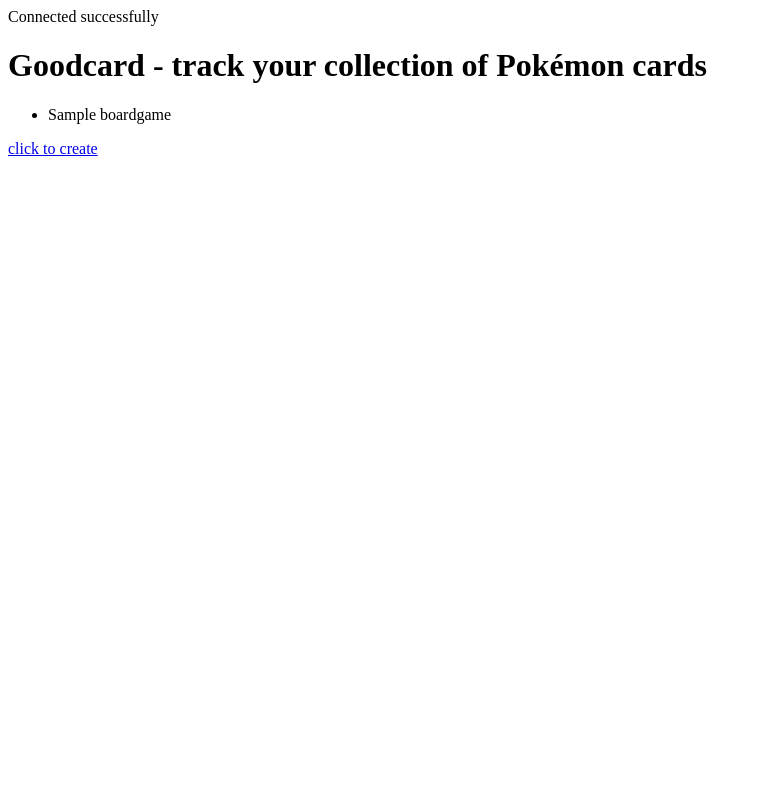
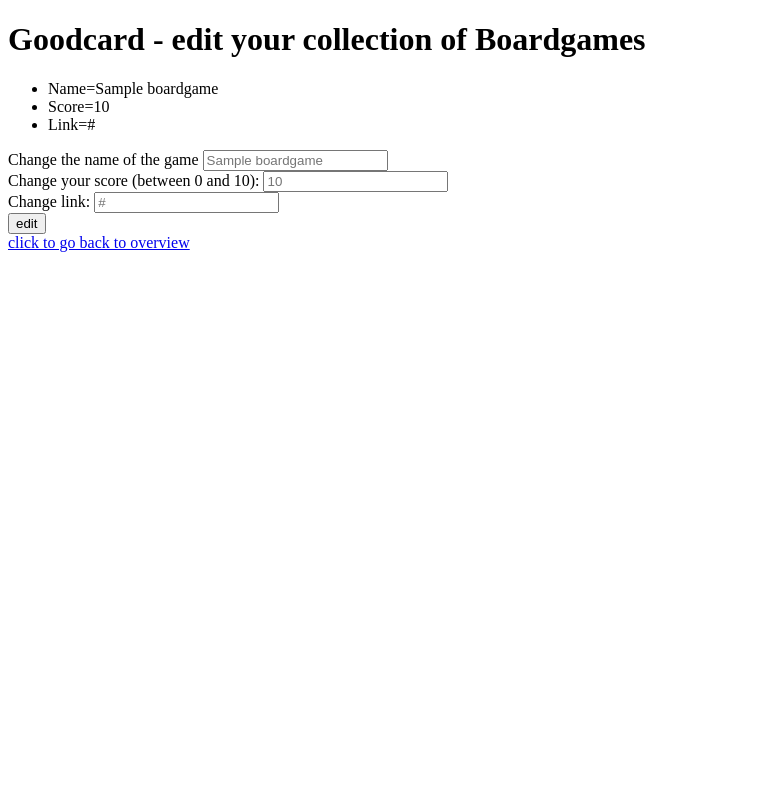
Before and after one commit to becodeorg/verou-3-crud-PieterVermeulenBecode, a PHP site: page /index.php?action=edit&id=1 in a window 1280 px wide. Shown: the whole page, without its empty margins (0-761 px from the left). Run offline with PHP 8.4, Linux system fonts and the light colour scheme; tables that the repository leaves empty or names only in its code hold one stand-in row (values such as "Sample post").

Commit message:
update and delete finished

```diff
--- a/classes/CardRepository.php
+++ b/classes/CardRepository.php
@@ -15,8 +15,7 @@ class CardRepository
 
     public function create(): void
     {
-
-        if(!empty($_GET))
+        if(!empty($_GET['name']))
         {
             $que="INSERT INTO `boardgames` (`name`, `score`, `link`) VALUES ( '{$this->getGet('name')}', '{$this->getGet('score')}', '{$this->getGet('link')}');";
 
@@ -25,29 +24,31 @@ class CardRepository
         }
     // TODO: provide the create logic
 
-
-
-    require 'create.php';
-
     }
     private function getGet($name)
-    {   var_dump($_GET);
-        if(!empty($_GET[$name]))
+    {
+        if(empty($_GET[$name]))
+        {
+            if($name=="score")
+            {
+                return 0;
+            }else
+            {
+                return "empty";
+            }
+        }else
         {
             return $_GET[$name];
         }
-        elseif($name=="score")
-        {
-            return 0;
-        }else
-        {
-            return "empty";
-        }
+
     }
     // Get one
-    public function find(): array
+    public function find($id): array
     {
-
+        $que="SELECT * FROM boardgames WHERE id='{$id}';";
+            $q=$this->databaseManager->connection->prepare($que);
+            $q->execute();
+            return $q->fetchAll(PDO::FETCH_ASSOC);
     }
 
     // Get all
@@ -62,13 +63,45 @@ class CardRepository
         // return $this->databaseManager->connection-> (runYourQueryHere)
     }
 
-    public function update(): void
+    public function update($id): void
     {
+
+            if(!empty($_GET['name']))
+            {
+                $que="UPDATE boardgames SET `name` = '{$_GET['name']}' WHERE id = '{$id}';";
+                $q=$this->databaseManager->connection->prepare($que);
+                $q->execute();
+                // $que="UPDATE boardgames SET `name` = ':name' WHERE id = '{$id}';";
+                // $q=$this->databaseManager->connection->prepare($que);
+                // $q->execute([
+                //     ':name'=> $_GET['name']
+                // ]);
+            }
+            if(!empty($_GET['score']))
+            {
+                $que="UPDATE boardgames SET score = '{$_GET['score']}' WHERE (id = '{$id}');";
+                $q=$this->databaseManager->connection->prepare($que);
+                $q->execute();
+            }
+            if(!empty($_GET['link']))
+            {
+                $que="UPDATE boardgames SET link = '{$_GET['link']}' WHERE (id = '{$id}');";
+                $q=$this->databaseManager->connection->prepare($que);
+                $q->execute();
+            }
 
     }
 
-    public function delete(): void
+    public function delete($id)
     {
+        $que="DELETE FROM `boardgameCollection`.`boardgames` WHERE (`id` = '{$id}');";
+        $q=$this->databaseManager->connection->prepare($que);
+        $q->execute();
+
+        $que="SELECT * FROM boardgames;";
+        $q=$this->databaseManager->connection->prepare($que);
+        $q->execute();
+        return $q->fetchAll(PDO::FETCH_ASSOC);
 
     }
 
--- a/classes/DatabaseManager.php
+++ b/classes/DatabaseManager.php
@@ -34,7 +34,7 @@ class DatabaseManager
 
         // set the PDO error mode to exception
         $this->connection->setAttribute(PDO::ATTR_ERRMODE, PDO::ERRMODE_EXCEPTION);
-        echo "Connected successfully";
+        //echo "Connected successfully";
         } catch(PDOException $e) {
         echo "Connection failed: " . $e->getMessage();
         }
--- /dev/null
+++ b/edit.php
@@ -0,0 +1,40 @@
+<!DOCTYPE html>
+<html lang="en">
+<head>
+    <meta charset="UTF-8">
+    <meta http-equiv="X-UA-Compatible" content="IE=edge">
+    <meta name="viewport" content="width=device-width, initial-scale=1.0">
+    <title>edit</title>
+</head>
+<body>
+<h1>Goodcard - edit your collection of Boardgames</h1>
+
+
+
+
+    <ul>
+
+       <li>Name=<?= $card['name'] ?></li>
+       <li>Score=<?=$card['score']?></li>
+       <li>Link=<?=$card['link']?></li>
+
+    </ul>
+
+    <form action="" method="get">
+        <label for="Name">Change the name of the game</label>
+        <input type="text" id="name"name="name" placeholder="<?=$card['name'] ?>"></br>
+        <label for="score">Change your score (between 0 and 10):</label>
+        <input type="text" id="score"name="score" placeholder="<?=$card['score'] ?>"></br>
+        <label for="link">Change link:</label>
+        <input type="text"id="link" name="link" placeholder="<?=$card['link'] ?>"></br>
+        <input type="hidden" name="id"value="<?=$card['id'] ?>">
+        <input type="submit" name="action" value="edit">
+    </form>
+
+
+
+
+    <a href="index.php">click to go back to overview</a>
+
+</body>
+</html>
--- a/index.php
+++ b/index.php
@@ -13,6 +13,8 @@ require_once 'config.php';
 require_once 'classes/DatabaseManager.php';
 require_once 'classes/CardRepository.php';
 
+
+
 $databaseManager = new DatabaseManager($config['host'], $config['user'], $config['password'], $config['dbname']);
 $databaseManager->connect();
 
@@ -20,10 +22,12 @@ $databaseManager->connect();
 // Update the naming if you'd like to work with another collection
 $cardRepository = new CardRepository($databaseManager);
 $cards = $cardRepository->get();
+// Add values to the session.
 
 // Get the current action to execute
 // If nothing is specified, it will remain empty (home should be loaded)
 $action = $_GET['action'] ?? null;
+$id=$_GET['id']?? null;
 
 // Load the relevant action
 // This system will help you to only execute the code you want, instead of all of it (or complex if statements)
@@ -31,6 +35,12 @@ switch ($action) {
     case 'create':
         create($cardRepository);
         break;
+    case 'edit':
+        update($cardRepository,$id);
+            break;
+    case 'delete':
+        delete($cards,$cardRepository,$id);
+            break;
     default:
         overview($cards);
         break;
@@ -42,8 +52,22 @@ function overview($cards)
     // Tip: you can load this dynamically and based on a variable, if you want to load another view
     require 'overview.php';
 }
+
 function create($cardRepository)
 {
     $cardRepository->create();
+    require 'create.php';
+}
 
+function update($cardRepository,$id)
+{
+    $cardRepository->update($id);
+    $cards=$cardRepository->find($id);
+    $card=$cards[0];
+    require 'edit.php';
 }
+function delete($cards,$cardRepository,$id)
+{
+    $cards=$cardRepository->delete($id);
+    require 'overview.php';
+}
--- a/overview.php
+++ b/overview.php
@@ -9,11 +9,11 @@
 </head>
 <body>
 
-<h1>Goodcard - track your collection of Pokémon cards</h1>
+<h1>Goodcard - track your collection of Boardgames</h1>
 
 <ul>
     <?php foreach ($cards as $card) : ?>
-        <li><?= $card['name'] ?></li>
+        <li><?= $card['name'] ?><a href="index.php?action=edit&id=<?=$card['id']?>"> edit </a><a href="index.php?action=delete&id=<?=$card['id']?>"> delete </a></li>
     <?php endforeach; ?>
 </ul>
 <a href="index.php?action=create">click to create</a>
```
Also changed, not shown: create.php (+5 -4 lines), delete.php (added).
